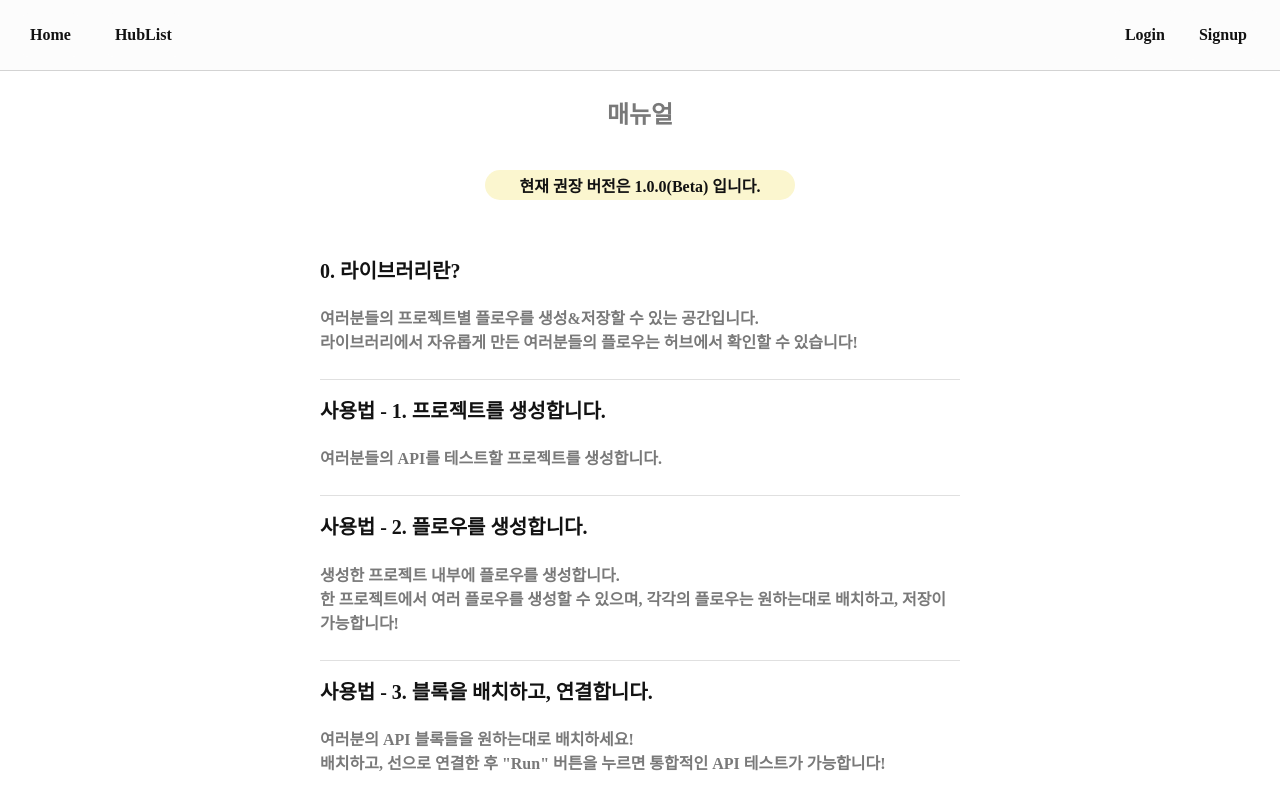
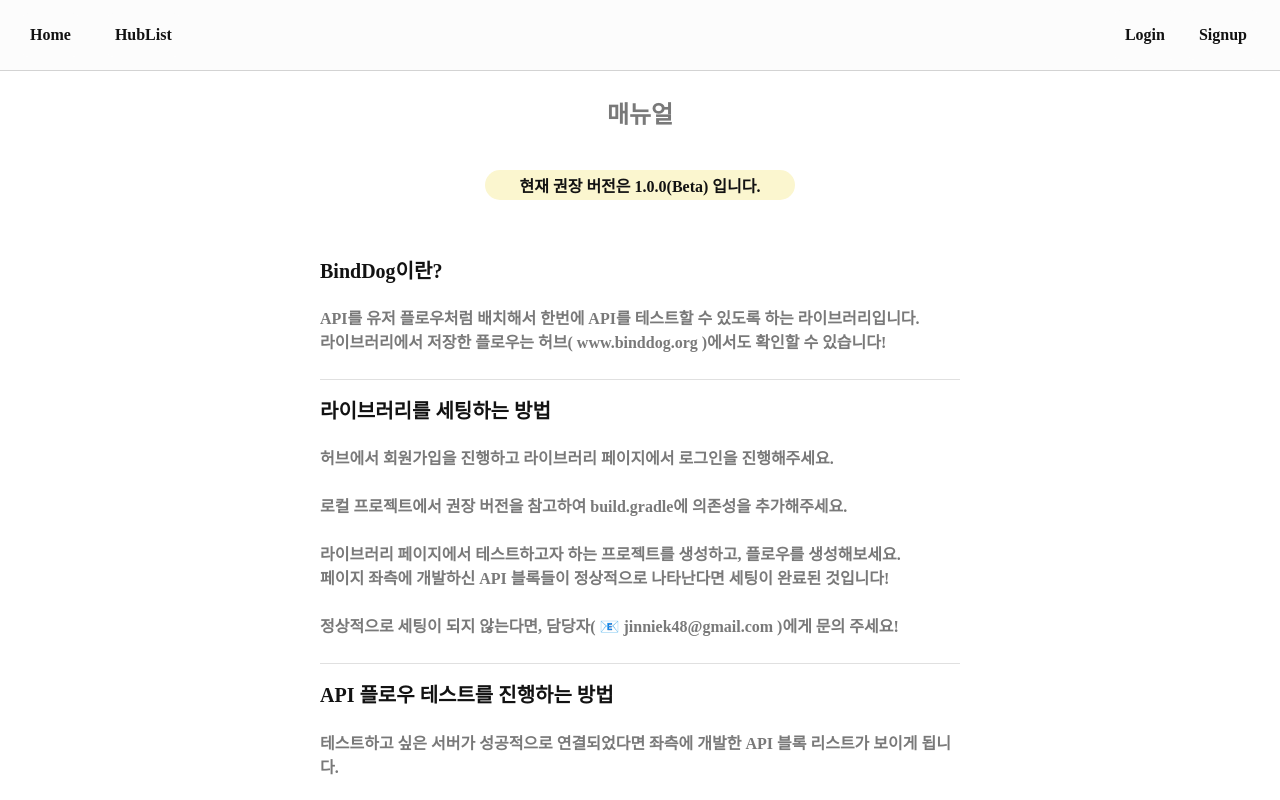
Before and after one commit to Binddog/Binddog, a React (Create React App) app in the folder frontend/binddog-hub/: page / in a window 1280 px wide. Built offline with nearby package versions, Linux system fonts and the light colour scheme; no server answers; a web font is replaced by a local one.

Commit message:
✨ Feat: 매뉴얼 수정

```diff
--- a/frontend/binddog-hub/src/Page/Home.jsx
+++ b/frontend/binddog-hub/src/Page/Home.jsx
@@ -9,28 +9,42 @@
 
   const documents = [
     {
-      title: "0. 라이브러리란?",
-      description: `여러분들의 프로젝트별 플로우를 생성&저장할 수 있는 공간입니다.
-      라이브러리에서 자유롭게 만든 여러분들의 플로우는 허브에서 확인할 수 있습니다!`,
+      title: "BindDog이란?",
+      description: `API를 유저 플로우처럼 배치해서 한번에 API를 테스트할 수 있도록 하는 라이브러리입니다.
+      라이브러리에서 저장한 플로우는 허브( www.binddog.org )에서도 확인할 수 있습니다!`,
     },
     {
-      title: "사용법 - 1. 프로젝트를 생성합니다.",
-      description: `여러분들의 API를 테스트할 프로젝트를 생성합니다.`,
+      title: "라이브러리를 세팅하는 방법",
+      description: `허브에서 회원가입을 진행하고 라이브러리 페이지에서 로그인을 진행해주세요.
+
+      로컬 프로젝트에서 권장 버전을 참고하여 build.gradle에 의존성을 추가해주세요.
+
+      라이브러리 페이지에서 테스트하고자 하는 프로젝트를 생성하고, 플로우를 생성해보세요.
+      페이지 좌측에 개발하신 API 블록들이 정상적으로 나타난다면 세팅이 완료된 것입니다!
+
+      정상적으로 세팅이 되지 않는다면, 담당자( 📧 jinniek48@gmail.com )에게 문의 주세요!
+      `,
     },
     {
-      title: "사용법 - 2. 플로우를 생성합니다.",
-      description: `생성한 프로젝트 내부에 플로우를 생성합니다.
-      한 프로젝트에서 여러 플로우를 생성할 수 있으며, 각각의 플로우는 원하는대로 배치하고, 저장이 가능합니다!`,
+      title: "API 플로우 테스트를 진행하는 방법",
+      description: `테스트하고 싶은 서버가 성공적으로 연결되었다면 좌측에 개발한 API 블록 리스트가 보이게 됩니다.
+
+      좌측 리스트에서 API를 클릭하여 블록을 생성할 수 있고, 블록의 점을 서로 이으면 연결됩니다.
+      블록이나 선을 지우고 싶다면, 클릭 후 backspace를 누르시면 삭제됩니다.
+
+      블록의 ➕ 버튼을 클릭하면 Header, PathVariable, Parameter를 세팅할 수 있습니다.
+      입력하신 값들도 "Save" 시 함께 저장되기 때문에 매번 새롭게 입력할 필요가 없습니다!
+      이전에 반환받은 responseBody를 사용하시고 싶으면, map: data.변수명 포맷으로 입력하면 자동으로 값이 들어가서 테스트가 진행됩니다.
+
+      우측 상단의 "Run" 버튼을 누르면 플로우 대로 API 테스트가 진행됩니다.
+      start 블록과 가장 먼저 실행하고 싶은 api를 연결해줘야 정상적으로 테스트가 진행되니 주의해주세요!
+      `,
     },
     {
-      title: "사용법 - 3. 블록을 배치하고, 연결합니다.",
-      description: `여러분의 API 블록들을 원하는대로 배치하세요!
-      배치하고, 선으로 연결한 후 "Run" 버튼을 누르면 통합적인 API 테스트가 가능합니다!`,
-    },
-    {
-      title: "사용법 - 4. 플로우를 저장합니다.",
-      description: `테스트한 플로우를 저장합니다.
-      여러분은 언제든지 저장한 플로우를 불러올 수 있고, 수정하여 다른 테스트를 진행할 수도 있습니다.`,
+      title: "저희 서비스에 관심을 가져주셔서 감사합니다!",
+      description: `저희 서비스는 오픈소스 프로젝트로 SSAFY 11기 A401 Binder 팀이 개발했습니다.
+      버그를 발견하셨거나, 새로운 기능을 추가하고 싶으시다면 깃 레포지터리( https://lab.ssafy.com/s11-final/S11P31A401 )에서 기여하실 수 있어요!
+      `,
     },
   ];
 
```
